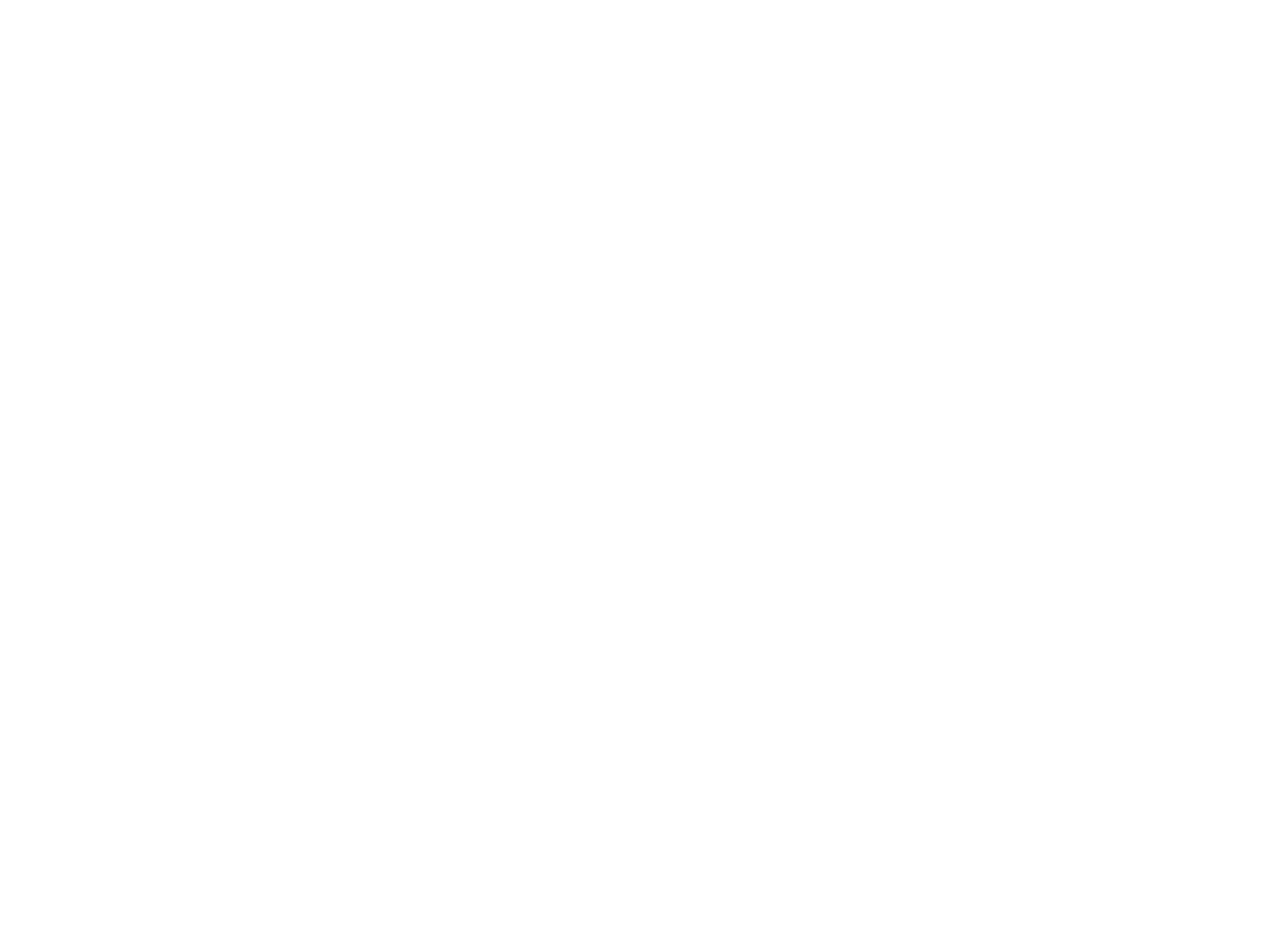
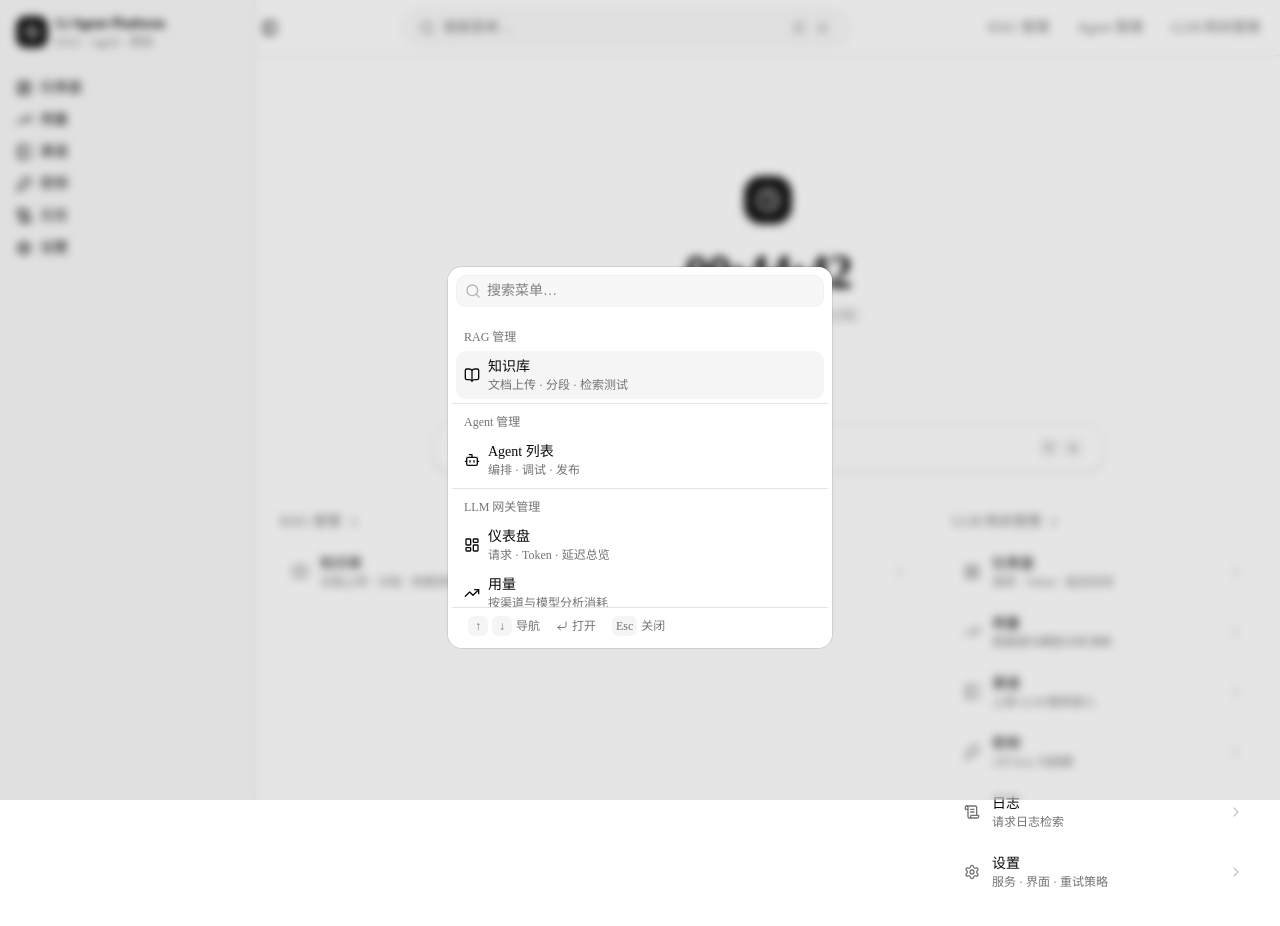
Before and after one commit to jhqxx/li-agent-platform, a Next.js app: page / in a window 1280 px wide. Before the commit this address had no page. Shown: the top 926 px of the page. Before the commit the page ends 800 px from the top, so only its background shows below. Built offline with nearby package versions, Linux system fonts and the light colour scheme.

Commit message:
feat: home page with timezone clock, quick submenu columns, shared nav config

```diff
--- a/src/app/(dashboard)/page.tsx
+++ b/src/app/(dashboard)/page.tsx
@@ -1,5 +1,130 @@
-import { redirect } from "next/navigation";
+"use client";
+
+import * as React from "react";
+import Link from "next/link";
+import { Search, ChevronRight, Clock } from "lucide-react";
+import { Kbd } from "@/components/ui/kbd";
+import {
+  NAV_ITEMS,
+  OPEN_SEARCH_EVENT,
+} from "@/components/layout/nav-config";
 
 export default function HomePage() {
-  redirect("/gateway/dashboard");
+  return (
+    <div className="mx-auto max-w-6xl">
+      {/* 大标题：当前时区时间 */}
+      <div className="flex flex-col items-center py-16 text-center md:py-24">
+        <ClockClock />
+        <h1 className="mt-6 text-4xl font-semibold tracking-tight tabular-nums md:text-5xl">
+          <CurrentTime />
+        </h1>
+      </div>
+
+      {/* 大搜索框：打开全局命令面板 */}
+      <HomeSearch />
+
+      {/* 三列常用子菜单 */}
+      <div className="mt-10 grid gap-8 pb-16 md:grid-cols-3">
+        {NAV_ITEMS.map((item) => (
+          <section key={item.label}>
+            <Link
+              href={item.href}
+              className="group flex items-center gap-1.5 text-sm text-muted-foreground transition-colors hover:text-foreground"
+            >
+              {item.label}
+              <ChevronRight className="size-3.5 transition-transform duration-200 group-hover:translate-x-0.5" />
+            </Link>
+            <ul className="mt-3 space-y-1">
+              {item.children.map((child) => (
+                <li key={child.href}>
+                  <Link
+                    href={child.href}
+                    className="group flex items-center gap-3 rounded-lg px-3 py-2.5 transition-all duration-200 hover:bg-accent active:scale-[0.99]"
+                  >
+                    <child.icon className="size-4 shrink-0 text-muted-foreground transition-colors group-hover:text-foreground" />
+                    <div className="min-w-0 flex-1">
+                      <div className="text-sm font-medium">{child.label}</div>
+                      <div className="truncate text-xs text-muted-foreground">
+                        {child.description}
+                      </div>
+                    </div>
+                    <ChevronRight className="size-4 shrink-0 text-muted-foreground/40 transition-all duration-200 group-hover:translate-x-0.5 group-hover:text-foreground" />
+                  </Link>
+                </li>
+              ))}
+            </ul>
+          </section>
+        ))}
+      </div>
+    </div>
+  );
 }
+
+/** 客户端时钟：显示浏览器当前时区时间，挂载后才渲染避免水合不一致 */
+function CurrentTime() {
+  // 订阅 interval 属于外部系统同步，回调里 setState 是 react-hooks 认可的模式
+  const [now, setNow] = React.useState<Date | null>(null);
+
+  React.useEffect(() => {
+    const timer = setInterval(() => setNow(new Date()), 1000);
+    const wake = () => setNow(new Date());
+    // timeout 让首帧即有时钟，不与 effect 体同步 setState
+    const init = setTimeout(wake, 0);
+    return () => {
+      clearInterval(timer);
+      clearTimeout(init);
+    };
+  }, []);
+
+  if (!now) {
+    // SSR 与首帧占位，保持尺寸稳定
+    return <span className="invisible">00:00:00</span>;
+  }
+
+  const date = now.toLocaleDateString("zh-CN", {
+    year: "numeric",
+    month: "long",
+    day: "numeric",
+    weekday: "long",
+  });
+  const time = now.toLocaleTimeString("zh-CN", {
+    hour: "2-digit",
+    minute: "2-digit",
+    second: "2-digit",
+    hour12: false,
+  });
+  const tz = Intl.DateTimeFormat().resolvedOptions().timeZone;
+
+  return (
+    <span className="flex flex-col items-center gap-2">
+      <span>{time}</span>
+      <span className="text-base font-normal text-muted-foreground">
+        {date} · {tz}
+      </span>
+    </span>
+  );
+}
+
+function ClockClock() {
+  return (
+    <div className="flex size-12 items-center justify-center rounded-2xl bg-primary text-primary-foreground shadow-sm">
+      <Clock className="size-6" />
+    </div>
+  );
+}
+
+function HomeSearch() {
+  return (
+    <button
+      onClick={() => document.dispatchEvent(new CustomEvent(OPEN_SEARCH_EVENT))}
+      className="group mx-auto flex h-12 w-full max-w-2xl items-center gap-3 rounded-2xl border bg-card px-5 text-sm text-muted-foreground shadow-sm transition-all duration-200 hover:border-ring hover:shadow-md"
+    >
+      <Search className="size-4 transition-transform duration-200 group-hover:scale-110" />
+      <span>搜索菜单…</span>
+      <span className="ml-auto flex items-center gap-1">
+        <Kbd>⌘</Kbd>
+        <Kbd>K</Kbd>
+      </span>
+    </button>
+  );
+}
--- a/src/components/layout/app-shell.tsx
+++ b/src/components/layout/app-shell.tsx
@@ -3,19 +3,7 @@
 import * as React from "react";
 import Link from "next/link";
 import { usePathname, useRouter } from "next/navigation";
-import {
-  BookOpen,
-  Bot,
-  LayoutDashboard,
-  KeyRound,
-  ScrollText,
-  Search,
-  Settings,
-  TrendingUp,
-  Waypoints,
-  PanelLeftIcon,
-  CornerDownLeft,
-} from "lucide-react";
+import { Search, Waypoints, CornerDownLeft } from "lucide-react";
 import {
   SidebarProvider,
   Sidebar,
@@ -40,41 +28,11 @@ import {
   CommandSeparator,
 } from "@/components/ui/command";
 import { Kbd } from "@/components/ui/kbd";
-
-const NAV_ITEMS = [
-  {
-    label: "RAG 管理",
-    href: "/rag",
-    match: "/rag",
-    icon: BookOpen,
-    children: [{ label: "知识库", href: "/rag", icon: BookOpen, description: "文档上传 · 分段 · 检索测试" }],
-  },
-  {
-    label: "Agent 管理",
-    href: "/agents",
-    match: "/agents",
-    icon: Bot,
-    children: [{ label: "Agent 列表", href: "/agents", icon: Bot, description: "编排 · 调试 · 发布" }],
-  },
-  {
-    label: "LLM 网关管理",
-    href: "/gateway/dashboard",
-    match: "/gateway",
-    icon: Waypoints,
-    children: [
-      { label: "仪表盘", href: "/gateway/dashboard", icon: LayoutDashboard, description: "请求 · Token · 延迟总览" },
-      { label: "用量", href: "/gateway/usage", icon: TrendingUp, description: "按渠道与模型分析消耗" },
-      { label: "渠道", href: "/gateway/channels", icon: PanelLeftIcon, description: "上游 LLM 服务接入" },
-      { label: "密钥", href: "/gateway/keys", icon: KeyRound, description: "API Key 与配额" },
-      { label: "日志", href: "/gateway/logs", icon: ScrollText, description: "请求日志检索" },
-      { label: "设置", href: "/gateway/settings", icon: Settings, description: "服务 · 界面 · 重试策略" },
-    ],
-  },
-] as const;
-
-function isActive(pathname: string, match: string): boolean {
-  return pathname === match || pathname.startsWith(`${match}/`);
-}
+import {
+  NAV_ITEMS,
+  OPEN_SEARCH_EVENT,
+  isActive,
+} from "@/components/layout/nav-config";
 
 export function AppShell({ children }: { children: React.ReactNode }) {
   const pathname = usePathname();
@@ -127,9 +85,8 @@ export function AppShell({ children }: { children: React.ReactNode }) {
   );
 }
 
-/** 顶部一级菜单 + 大搜索框 */
+/** 顶部一级菜单 + 大搜索框 + 全局命令面板 */
 function TopNav() {
-  const pathname = usePathname();
   const router = useRouter();
   const { isMobile } = useSidebar();
   const [searchOpen, setSearchOpen] = React.useState(false);
@@ -142,6 +99,7 @@ function TopNav() {
     }
   }, [isMobile]);
 
+  // ⌘K 切换；首页搜索框通过自定义事件打开同一面板
   React.useEffect(() => {
     const down = (e: KeyboardEvent) => {
       if (e.key === "k" && (e.metaKey || e.ctrlKey)) {
@@ -149,8 +107,13 @@ function TopNav() {
         setSearchOpen((open) => !open);
       }
     };
+    const openEvent = () => setSearchOpen(true);
     document.addEventListener("keydown", down);
-    return () => document.removeEventListener("keydown", down);
+    document.addEventListener(OPEN_SEARCH_EVENT, openEvent);
+    return () => {
+      document.removeEventListener("keydown", down);
+      document.removeEventListener(OPEN_SEARCH_EVENT, openEvent);
+    };
   }, []);
 
   const goto = (href: string) => {
@@ -162,7 +125,7 @@ function TopNav() {
     <header className="sticky top-0 z-20 flex h-14 shrink-0 items-center gap-2 border-b bg-background/80 backdrop-blur">
       <SidebarTrigger className="transition-transform duration-200 active:scale-90" />
 
-      {/* 大屏大搜索框（参考 Cloudflare ⌘K 样式） */}
+      {/* 大屏大搜索框 */}
       <button
         onClick={() => setSearchOpen(true)}
         className="group mx-auto hidden h-9 w-full max-w-md items-center gap-2 rounded-full border bg-muted/50 px-4 text-sm text-muted-foreground transition-all duration-200 hover:border-ring hover:bg-muted hover:shadow-sm sm:flex"
@@ -177,22 +140,9 @@ function TopNav() {
 
       {/* 一级菜单置顶 */}
       <nav className="ml-auto flex items-center gap-1 px-2 sm:ml-0">
-        {NAV_ITEMS.map((item) => {
-          const active = isActive(pathname, item.match);
-          return (
-            <Link
-              key={item.label}
-              href={item.href}
-              className={`relative rounded-full px-3 py-1.5 text-sm transition-all duration-200 active:scale-95 ${
-                active
-                  ? "bg-primary text-primary-foreground shadow-sm"
-                  : "text-muted-foreground hover:bg-accent hover:text-accent-foreground"
-              }`}
-            >
-              {item.label}
-            </Link>
-          );
-        })}
+        {NAV_ITEMS.map((item) => (
+          <TopNavItem key={item.label} href={item.href} label={item.label} match={item.match} />
+        ))}
       </nav>
 
       <CommandDialog open={searchOpen} onOpenChange={setSearchOpen}>
@@ -207,7 +157,6 @@ function TopNav() {
                     key={child.href}
                     value={`${item.label} ${child.label} ${child.description}`}
                     onSelect={() => goto(child.href)}
-                    className="[&_[cmdk-item]]:transition-colors"
                   >
                     <child.icon className="size-4" />
                     <div className="flex flex-col">
@@ -237,3 +186,27 @@ function TopNav() {
     </header>
   );
 }
+
+function TopNavItem({
+  href,
+  label,
+  match,
+}: {
+  href: string;
+  label: string;
+  match: string;
+}) {
+  const active = isActive(usePathname(), match);
+  return (
+    <Link
+      href={href}
+      className={`relative rounded-full px-3 py-1.5 text-sm transition-all duration-200 active:scale-95 ${
+        active
+          ? "bg-primary text-primary-foreground shadow-sm"
+          : "text-muted-foreground hover:bg-accent hover:text-accent-foreground"
+      }`}
+    >
+      {label}
+    </Link>
+  );
+}
--- /dev/null
+++ b/src/components/layout/nav-config.ts
@@ -0,0 +1,73 @@
+import {
+  BookOpen,
+  Bot,
+  KeyRound,
+  LayoutDashboard,
+  PanelLeftIcon,
+  ScrollText,
+  Settings,
+  TrendingUp,
+  Waypoints,
+} from "lucide-react";
+import type { LucideIcon } from "lucide-react";
+
+export interface NavChild {
+  label: string;
+  href: string;
+  icon: LucideIcon;
+  description: string;
+}
+
+export interface NavItem {
+  label: string;
+  href: string;
+  /** 路由匹配前缀 */
+  match: string;
+  icon: LucideIcon;
+  children: readonly NavChild[];
+}
+
+export const NAV_ITEMS: readonly NavItem[] = [
+  {
+    label: "RAG 管理",
+    href: "/rag",
+    match: "/rag",
+    icon: BookOpen,
+    children: [
+      { label: "知识库", href: "/rag", icon: BookOpen, description: "文档上传 · 分段 · 检索测试" },
+    ],
+  },
+  {
+    label: "Agent 管理",
+    href: "/agents",
+    match: "/agents",
+    icon: Bot,
+    children: [
+      { label: "Agent 列表", href: "/agents", icon: Bot, description: "编排 · 调试 · 发布" },
+    ],
+  },
+  {
+    label: "LLM 网关管理",
+    href: "/gateway/dashboard",
+    match: "/gateway",
+    icon: Waypoints,
+    children: [
+      { label: "仪表盘", href: "/gateway/dashboard", icon: LayoutDashboard, description: "请求 · Token · 延迟总览" },
+      { label: "用量", href: "/gateway/usage", icon: TrendingUp, description: "按渠道与模型分析消耗" },
+      { label: "渠道", href: "/gateway/channels", icon: PanelLeftIcon, description: "上游 LLM 服务接入" },
+      { label: "密钥", href: "/gateway/keys", icon: KeyRound, description: "API Key 与配额" },
+      { label: "日志", href: "/gateway/logs", icon: ScrollText, description: "请求日志检索" },
+      { label: "设置", href: "/gateway/settings", icon: Settings, description: "服务 · 界面 · 重试策略" },
+    ],
+  },
+] as const;
+
+/** 首页「常用子菜单」：网关模块只挑高频项，完整列表仍在侧边栏 */
+export const HOME_EXCLUDED = new Set(["/gateway/usage"]);
+
+export function isActive(pathname: string, match: string): boolean {
+  return pathname === match || pathname.startsWith(`${match}/`);
+}
+
+/** 打开全局搜索命令面板（TopNav 监听此事件） */
+export const OPEN_SEARCH_EVENT = "liagent:open-search";
```
